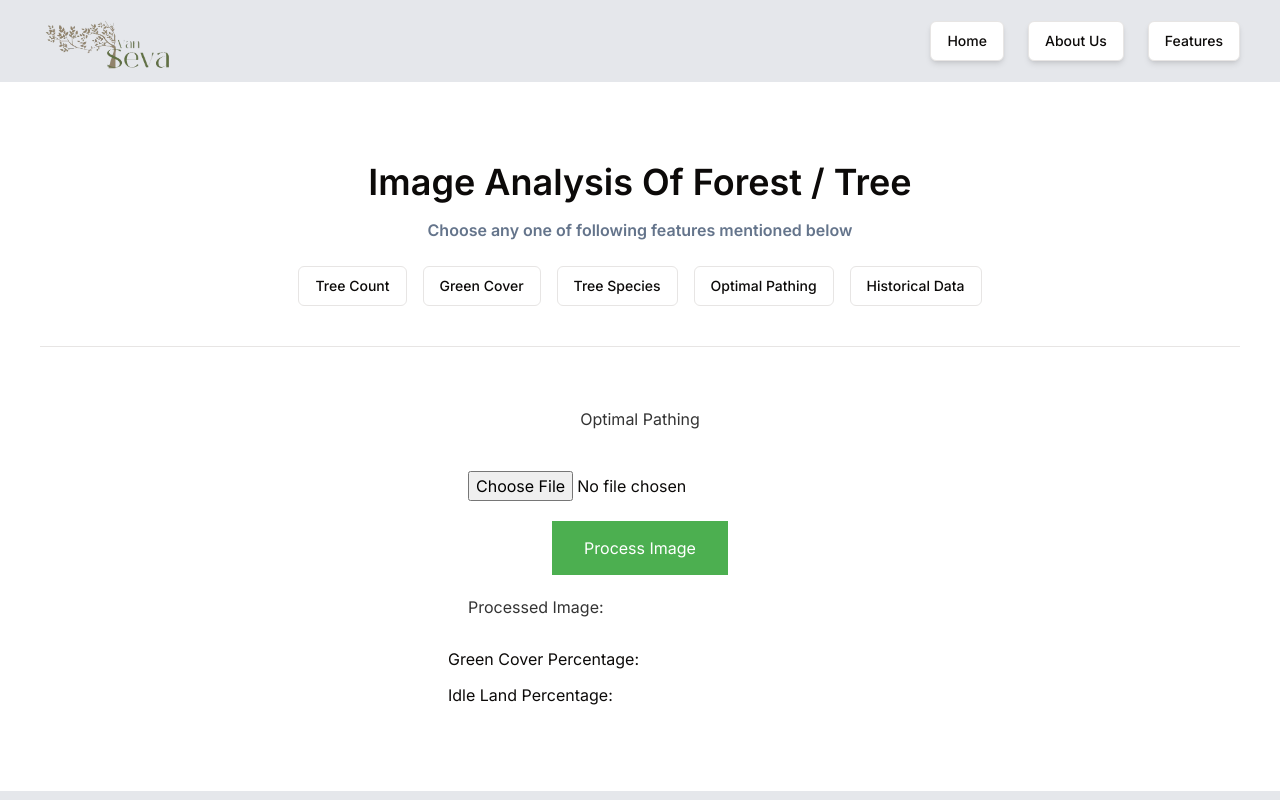
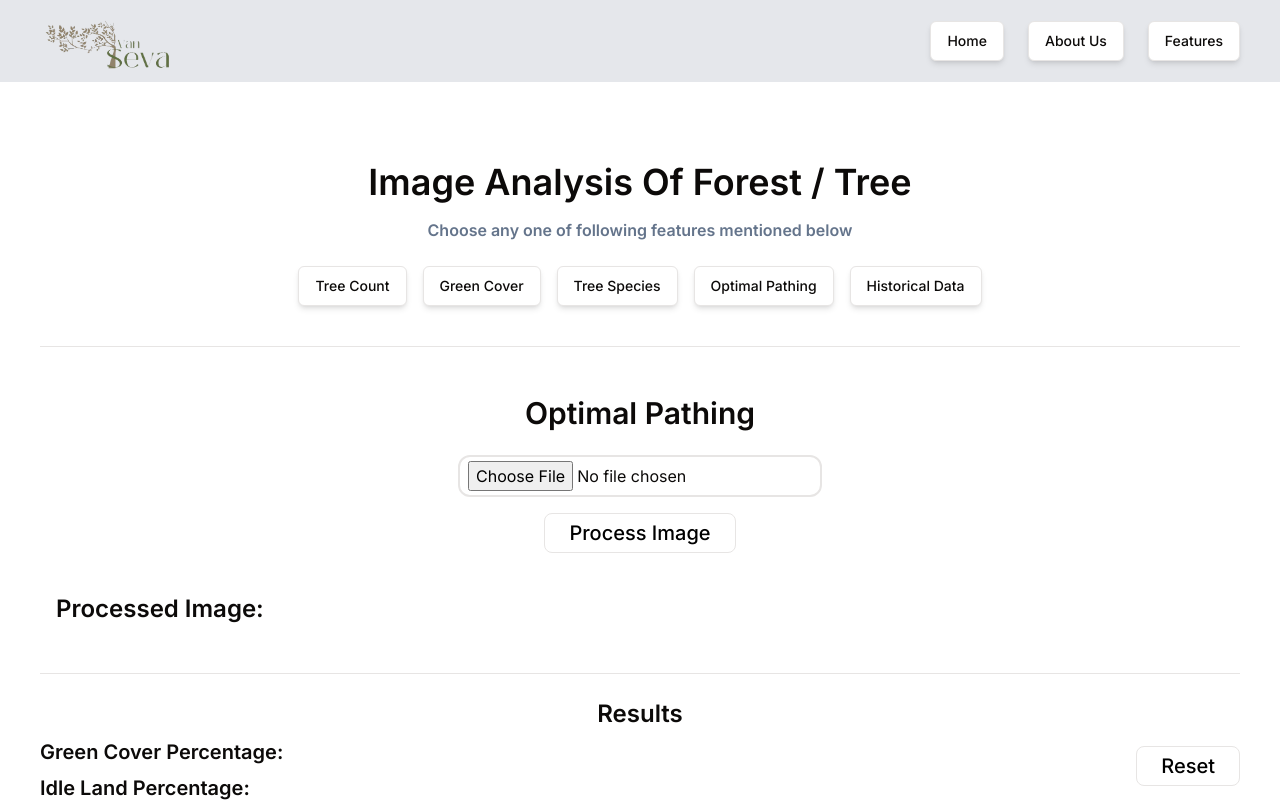
Before and after one commit to abhinav2805-ux/kuchbhi, a Next.js app in the folder client/: page /predict in a window 1280 px wide. Both pictures are taken after a click on the button "Optimal Pathing". Shown: the top 800 px of the page. Built offline with nearby package versions, Linux system fonts and the light colour scheme.

Commit message:
update / fixes

```diff
--- a/client/package.json
+++ b/client/package.json
@@ -25,6 +25,7 @@
     "lucide-react": "^0.403.0",
     "next": "14.2.4",
     "react": "^18",
+    "react-chartjs-2": "^5.2.0",
     "react-dom": "^18",
     "tailwind-merge": "^2.4.0",
     "tailwindcss-animate": "^1.0.7"
--- a/client/src/app/(app)/predict/page.tsx
+++ b/client/src/app/(app)/predict/page.tsx
@@ -49,15 +49,15 @@ function Predict() {
 
   return (
     <div className=''>
-      <div className='justify-center px-10 py-20 flex  items-center flex-col'>
+      <div className='justify-center px-10 py-20 flex min-h-screen items-center flex-col'>
         <h1 className='text-4xl font-semibold'>Image Analysis Of Forest / Tree</h1>
         <h3 className='font-semibold text-slate-500 mt-4'>Choose any one of following features mentioned below</h3>
         <div className='space-x-4 mt-6'>
-          <Button variant={'outline'} onClick={() => handleButtonClick('Tree Count')}>Tree Count</Button>
-          <Button variant={'outline'} onClick={() => handleButtonClick('Green Cover')}>Green Cover</Button>
-          <Button variant={'outline'} onClick={() => handleButtonClick('Tree Species')}>Tree Species</Button>
-          <Button variant={'outline'} onClick={() => handleButtonClick('Optimal Pathing')}>Optimal Pathing</Button>
-          <Button variant={'outline'} onClick={() => handleButtonClick('Historical Data')}>Historical Data</Button>
+          <Button variant={'outline'} onClick={() => handleButtonClick('Tree Count')} className='shadow-md'>Tree Count</Button>
+          <Button variant={'outline'} onClick={() => handleButtonClick('Green Cover')} className='shadow-md'>Green Cover</Button>
+          <Button variant={'outline'} onClick={() => handleButtonClick('Tree Species')} className='shadow-md'>Tree Species</Button>
+          <Button variant={'outline'} onClick={() => handleButtonClick('Optimal Pathing')} className='shadow-md'>Optimal Pathing</Button>
+          <Button variant={'outline'} onClick={() => handleButtonClick('Historical Data')} className='shadow-md'>Historical Data</Button>
         </div>
         <Separator className='mt-10'/>
         <div className='mt-10 w-full justify-center items-center flex mx-auto'>
--- a/client/src/components/optimalpathing/page.tsx
+++ b/client/src/components/optimalpathing/page.tsx
@@ -1,25 +1,23 @@
-
-import { useState } from 'react';
+/* eslint-disable @next/next/no-img-element */
+"use client";
+import React, { useState } from 'react';
+import { Button } from '../ui/button';
+import { Separator } from '../ui/separator';
 
 const OptimalPathing: React.FC = () => {
   const [uploadedImage, setUploadedImage] = useState<string | null>(null);
+  const [selectedFile, setSelectedFile] = useState<File | null>(null);
   const [processedImage, setProcessedImage] = useState<string | null>(null);
-  const [greenCoverPercentage, setGreenCoverPercentage] = useState<string>('');
-  const [idleLandPercentage, setIdleLandPercentage] = useState<string>('');
+  const [greenCoverPercentage, setGreenCoverPercentage] = useState<string | null>(null);
+  const [idleLandPercentage, setIdleLandPercentage] = useState<string | null>(null);
 
   const processImage = (file: File) => {
     const reader = new FileReader();
-
     reader.onloadend = () => {
       const img = new Image();
       img.onload = () => {
         const canvas = document.createElement('canvas');
-        const ctx = canvas.getContext('2d');
-
-        if (!ctx) {
-          return;
-        }
-
+        const ctx = canvas.getContext('2d')!;
         canvas.width = img.width;
         canvas.height = img.height;
         ctx.drawImage(img, 0, 0);
@@ -27,7 +25,6 @@ const OptimalPathing: React.FC = () => {
         let imageData = ctx.getImageData(0, 0, canvas.width, canvas.height);
         let blackPixelCount = 0;
 
-        // Calculate the mean green value
         let totalGreen = 0;
         for (let i = 1; i < imageData.data.length; i += 4) {
           totalGreen += imageData.data[i];
@@ -35,7 +32,7 @@ const OptimalPathing: React.FC = () => {
         const meanGreen = totalGreen / (imageData.data.length / 4);
 
         for (let i = 0; i < imageData.data.length; i += 4) {
-          let gray = imageData.data[i + 1] * 0.587; // Keep only green channel
+          let gray = (imageData.data[i + 1]) * 0.587;
 
           if (gray < meanGreen / 1.5) {
             gray = 0;
@@ -44,102 +41,90 @@ const OptimalPathing: React.FC = () => {
             gray = 255;
           }
 
-          imageData.data[i] = gray;   // Red channel
-          imageData.data[i + 1] = gray; // Green channel
-          imageData.data[i + 2] = gray; // Blue channel
-          imageData.data[i + 3] = 255;  // Alpha channel
+          imageData.data[i] = gray;
+          imageData.data[i + 1] = gray;
+          imageData.data[i + 2] = gray;
+          imageData.data[i + 3] = 255;
         }
 
         ctx.putImageData(imageData, 0, 0);
 
-        // Display the processed image and green cover percentage
         setProcessedImage(canvas.toDataURL());
         const greenCover = ((blackPixelCount / (canvas.width * canvas.height)) * 100).toFixed(2) + '%';
-        const idleLand = (100 - ((blackPixelCount / (canvas.width * canvas.height)) * 100)).toFixed(2) + '%';
         setGreenCoverPercentage(greenCover);
+        const idleLand = (100 - (blackPixelCount / (canvas.width * canvas.height) * 100)).toFixed(2) + '%';
         setIdleLandPercentage(idleLand);
       };
       img.src = reader.result as string;
-
-      // Display the uploaded image
       setUploadedImage(reader.result as string);
     };
-
     reader.readAsDataURL(file);
   };
 
-  const handleFileChange = (e: React.ChangeEvent<HTMLInputElement>) => {
-    const file = e.target.files?.[0];
-    if (file) {
-      processImage(file);
+  const reset = () => {
+    setUploadedImage(null);
+    setSelectedFile(null);
+    setProcessedImage(null);
+    setGreenCoverPercentage(null);
+    setIdleLandPercentage(null);
+    const fileInput = document.getElementById('image-file') as HTMLInputElement;
+    if (fileInput) {
+      fileInput.value = "";
     }
   };
 
   return (
-    <div>
-      <center>
-        <h2>Optimal Pathing</h2>
-
-        <input type="file" id="image-file" accept="image/*" onChange={handleFileChange} />
-        <button onClick={() => handleFileChange}>Process Image</button>
-      </center>
-
-      <h3>Processed Image:</h3>
-      <div className="image-container">
-        {uploadedImage && <img id="uploaded-image" src={uploadedImage} alt="Uploaded Image" />}
-        {processedImage && <img id="processed-image" src={processedImage} alt="Processed Image" />}
+    <div className=" w-full min-h-screen flex flex-col py-2">
+      <h2 className="text-3xl font-semibold text-center mb-6">Optimal Pathing</h2>
+      <div className='flex flex-col items-center'>
+        <input
+          placeholder=''
+          type="file"
+          accept="image/*"
+          className="mb-4 border-2 px-2 py-1 rounded-xl"
+          onChange={(e) => {
+            if (e.target.files && e.target.files[0]) {
+              setSelectedFile(e.target.files[0]);
+              setUploadedImage(URL.createObjectURL(e.target.files[0]));
+              setProcessedImage(null); // Reset the processed image when a new file is selected
+            }
+          }}
+        />
+        <Button
+          className="py-2 px-6 rounded-lg w-fit text-xl text-black"
+          onClick={() => {
+            if (selectedFile) {
+              processImage(selectedFile);
+            }
+          }}
+          variant={'outline'}
+        >
+          Process Image
+        </Button>
+      </div>
+      <h3 className="text-2xl font-semibold mt-10 px-4">Processed Image:</h3>
+      <div className="flex justify-around mt-6 w-full max-w-4xl px-4 space-x-16 ">
+        {uploadedImage && <img src={uploadedImage} alt="Uploaded Image" className="max-w-2xl" />}
+        {processedImage && <img src={processedImage} alt="Processed Image" className="max-w-2xl" />}
+      </div>
+      <Separator className='my-6'/>
+      <div className='flex flex-col'>
+      <h2 className='text-center font-semibold text-2xl'>Results</h2>
+      <div className='flex flex-row justify-between items-center'>
+      <div>
+      <h4 className="text-xl font-semibold mt-2">Green Cover Percentage: <span>{greenCoverPercentage}</span></h4>
+      <h4 className="text-xl font-semibold mt-2">Idle Land Percentage: <span>{idleLandPercentage}</span></h4>
+      </div>
+      <Button
+        className="py-2 px-6 rounded-lg w-fit text-xl text-black"
+        onClick={reset}
+        variant={'outline'}
+        >
+      Reset
+      </Button>
       </div>
 
-      <h4>Green Cover Percentage: <span id="green-cover-percentage">{greenCoverPercentage}</span></h4>
-      <h4>Idle Land Percentage: <span id="idle-land-percentage">{idleLandPercentage}</span></h4>
-
-      <style jsx>{`
-        body {
-          font-family: Arial, sans-serif;
-          margin: 0;
-          padding: 0;
-          background-color: #f4f4f4;
-        }
-
-        h2, h3 {
-          color: #333;
-          padding: 20px;
-        }
-
-        h3 {
-          display: flex;
-          align-items: center;
-        }
-
-        input[type="file"] {
-          display: block;
-          margin: 20px;
-        }
-
-        button {
-          background-color: #4CAF50;
-          border: none;
-          color: white;
-          padding: 15px 32px;
-          text-align: center;
-          text-decoration: none;
-          display: inline-block;
-          font-size: 16px;
-        }
-
-        .image-container {
-          display: flex;
-          justify-content: space-around;
-        }
-
-        .image-container img {
-          max-width: calc(50% - 40px);
-        }
-
-        #green-cover-percentage, #idle-land-percentage {
-          font-size: 24px;
-        }
-      `}</style>
+      </div>
     </div>
   );
 };
```
Also changed, not shown: client/src/components/historicaldata/page.tsx (+48 -117 lines), 1 other file (tests, documents, lock files or other folders).
